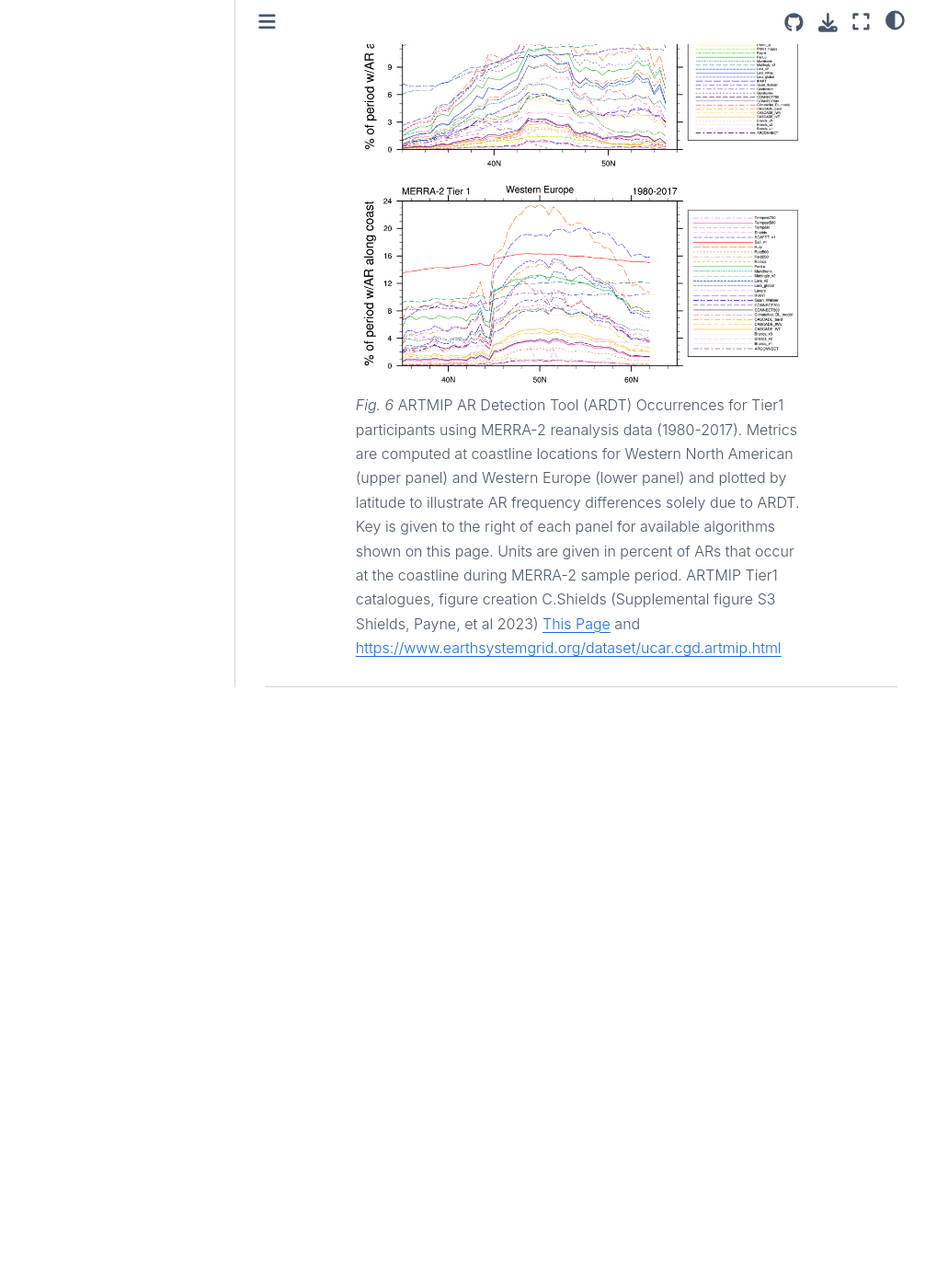
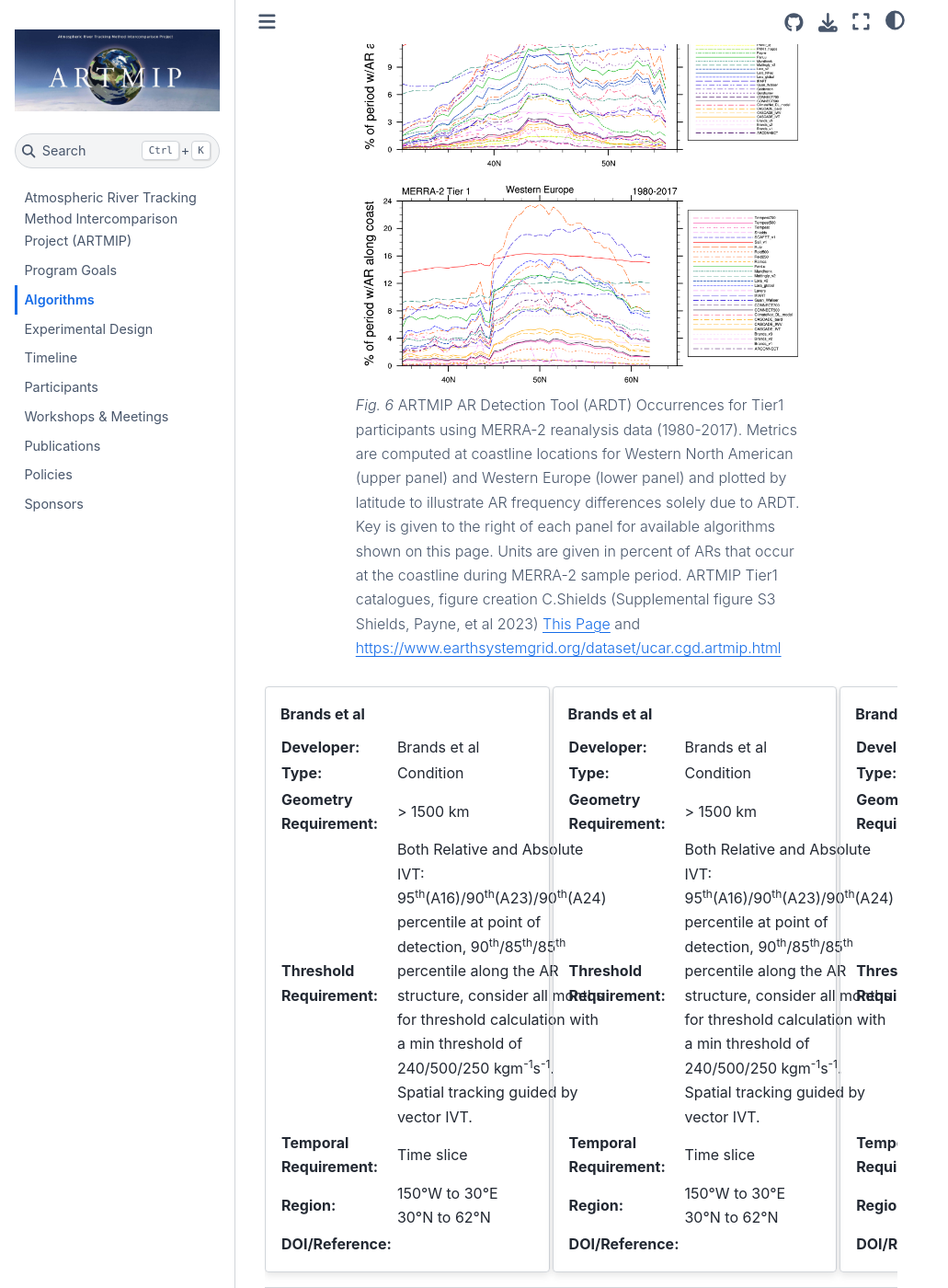
Before and after one commit to NCAR/ARTMIP, a Jupyter Book: the page built from book/algorithms.md, in a window 1280 px wide and 1400 px high, scrolled down 2540 px. Shown: the whole window at 92% size, without its empty margins (0-1031 px from the left). Built offline with Jupyter Book 1.0.4 settings and Sphinx 7.4.7 and the Sphinx Book theme 1.1.4, drawn with Linux system fonts in a browser that asks for light colours; before the commit the page ends 3287 px from its top, so only the background shows below that.

Commit message:
How do cards look?

```diff
--- a/book/algorithms.md
+++ b/book/algorithms.md
@@ -298,6 +298,142 @@
 
 
 
+::::{card-carousel} 2
+
+:::{card} Brands et al
+<table style="width:100%">
+  <tr>
+    <th>Developer:</th>
+    <td>Brands et al</td>
+  </tr>
+  <tr>
+    <th>Type:</th>
+    <td>Condition</td>
+  </tr>
+  <tr>
+    <th>Geometry Requirement:</th>
+    <td>> 1500 km</td>
+  </tr>
+  <tr>
+    <th>Threshold Requirement:</th>
+    <td>Both Relative and Absolute IVT:<br>95<sup>th</sup>(A16)/90<sup>th</sup>(A23)/90<sup>th</sup>(A24) percentile at point of detection, 90<sup>th</sup>/85<sup>th</sup>/85<sup>th</sup> percentile along the AR structure, consider all months for threshold calculation with a min threshold of 240/500/250 kgm<sup>-1</sup>s<sup>-1</sup>.<br>Spatial tracking guided by vector IVT.</td>
+  </tr>
+  <tr>
+    <th>Temporal Requirement:</th>
+    <td>Time slice</td>
+  </tr>
+  <tr>
+    <th>Region:</th>
+    <td>150°W to 30°E<br>30°N to 62°N</td>
+  </tr>
+  <tr>
+    <th>DOI/Reference:</th>
+    <td><https://doi.org/10.1007/s00382-016-3095-6></td>
+  </tr>
+</table>
+:::
+
+:::{card} Brands et al
+<table style="width:100%">
+  <tr>
+    <th>Developer:</th>
+    <td>Brands et al</td>
+  </tr>
+  <tr>
+    <th>Type:</th>
+    <td>Condition</td>
+  </tr>
+  <tr>
+    <th>Geometry Requirement:</th>
+    <td>> 1500 km</td>
+  </tr>
+  <tr>
+    <th>Threshold Requirement:</th>
+    <td>Both Relative and Absolute IVT:<br>95<sup>th</sup>(A16)/90<sup>th</sup>(A23)/90<sup>th</sup>(A24) percentile at point of detection, 90<sup>th</sup>/85<sup>th</sup>/85<sup>th</sup> percentile along the AR structure, consider all months for threshold calculation with a min threshold of 240/500/250 kgm<sup>-1</sup>s<sup>-1</sup>.<br>Spatial tracking guided by vector IVT.</td>
+  </tr>
+  <tr>
+    <th>Temporal Requirement:</th>
+    <td>Time slice</td>
+  </tr>
+  <tr>
+    <th>Region:</th>
+    <td>150°W to 30°E<br>30°N to 62°N</td>
+  </tr>
+  <tr>
+    <th>DOI/Reference:</th>
+    <td><https://doi.org/10.1007/s00382-016-3095-6></td>
+  </tr>
+</table>
+:::
+
+:::{card} Brands et al
+<table style="width:100%">
+  <tr>
+    <th>Developer:</th>
+    <td>Brands et al</td>
+  </tr>
+  <tr>
+    <th>Type:</th>
+    <td>Condition</td>
+  </tr>
+  <tr>
+    <th>Geometry Requirement:</th>
+    <td>> 1500 km</td>
+  </tr>
+  <tr>
+    <th>Threshold Requirement:</th>
+    <td>Both Relative and Absolute IVT:<br>95<sup>th</sup>(A16)/90<sup>th</sup>(A23)/90<sup>th</sup>(A24) percentile at point of detection, 90<sup>th</sup>/85<sup>th</sup>/85<sup>th</sup> percentile along the AR structure, consider all months for threshold calculation with a min threshold of 240/500/250 kgm<sup>-1</sup>s<sup>-1</sup>.<br>Spatial tracking guided by vector IVT.</td>
+  </tr>
+  <tr>
+    <th>Temporal Requirement:</th>
+    <td>Time slice</td>
+  </tr>
+  <tr>
+    <th>Region:</th>
+    <td>150°W to 30°E<br>30°N to 62°N</td>
+  </tr>
+  <tr>
+    <th>DOI/Reference:</th>
+    <td><https://doi.org/10.1007/s00382-016-3095-6></td>
+  </tr>
+</table>
+:::
+
+:::{card} Brands et al
+| Developer | Type | Geometry Req. | Threshold Req. | Temporal Req. | Region | DOI/Reference |
+| --------- | ---- | ------------- | -------------- | ------------- | ------ | ------------- |
+| Brands et al | Condition | > 1500 km | Both Relative and Absolute IVT:<br>95<sup>th</sup>(A16)/90<sup>th</sup>(A23)/90<sup>th</sup>(A24) percentile at point of detection, 90<sup>th</sup>/85<sup>th</sup>/85<sup>th</sup> percentile along the AR structure, consider all months for threshold calculation with a min threshold of 240/500/250 kgm<sup>-1</sup>s<sup>-1</sup>.<br>Spatial tracking guided by vector IVT. | Time slice | 150°W to 30°E<br>30°N to 62°N | [10.1007/s00382-016-3095-6](https://doi.org/10.1007/s00382-016-3095-6) |
+:::
+
+:::{card} Brands et al
+| Developer | Type | Geometry Req. | Threshold Req. | Temporal Req. | Region | DOI/Reference |
+| --------- | ---- | ------------- | -------------- | ------------- | ------ | ------------- |
+| Brands et al | Condition | > 1500 km | Both Relative and Absolute IVT:<br>95<sup>th</sup>(A16)/90<sup>th</sup>(A23)/90<sup>th</sup>(A24) percentile at point of detection, 90<sup>th</sup>/85<sup>th</sup>/85<sup>th</sup> percentile along the AR structure, consider all months for threshold calculation with a min threshold of 240/500/250 kgm<sup>-1</sup>s<sup>-1</sup>.<br>Spatial tracking guided by vector IVT. | Time slice | 150°W to 30°E<br>30°N to 62°N | [10.1007/s00382-016-3095-6](https://doi.org/10.1007/s00382-016-3095-6) |
+:::
+
+:::{card} Brands et al
+| Developer | Type | Geometry Req. | Threshold Req. | Temporal Req. | Region | DOI/Reference |
+| --------- | ---- | ------------- | -------------- | ------------- | ------ | ------------- |
+| Brands et al | Condition | > 1500 km | Both Relative and Absolute IVT:<br>95<sup>th</sup>(A16)/90<sup>th</sup>(A23)/90<sup>th</sup>(A24) percentile at point of detection, 90<sup>th</sup>/85<sup>th</sup>/85<sup>th</sup> percentile along the AR structure, consider all months for threshold calculation with a min threshold of 240/500/250 kgm<sup>-1</sup>s<sup>-1</sup>.<br>Spatial tracking guided by vector IVT. | Time slice | 150°W to 30°E<br>30°N to 62°N | [10.1007/s00382-016-3095-6](https://doi.org/10.1007/s00382-016-3095-6) |
+:::
+
+:::{card} Brands et al
+| Developer | Type | Geometry Req. | Threshold Req. | Temporal Req. | Region | DOI/Reference |
+| --------- | ---- | ------------- | -------------- | ------------- | ------ | ------------- |
+| Brands et al | Condition | > 1500 km | Both Relative and Absolute IVT:<br>95<sup>th</sup>(A16)/90<sup>th</sup>(A23)/90<sup>th</sup>(A24) percentile at point of detection, 90<sup>th</sup>/85<sup>th</sup>/85<sup>th</sup> percentile along the AR structure, consider all months for threshold calculation with a min threshold of 240/500/250 kgm<sup>-1</sup>s<sup>-1</sup>.<br>Spatial tracking guided by vector IVT. | Time slice | 150°W to 30°E<br>30°N to 62°N | [10.1007/s00382-016-3095-6](https://doi.org/10.1007/s00382-016-3095-6) |
+:::
+
+:::{card} card 3
+:::
+:::{card} card 4
+:::
+:::{card} card 5
+:::
+:::{card} card 6
+:::
+::::
+
+
 <!---
 
 
```
